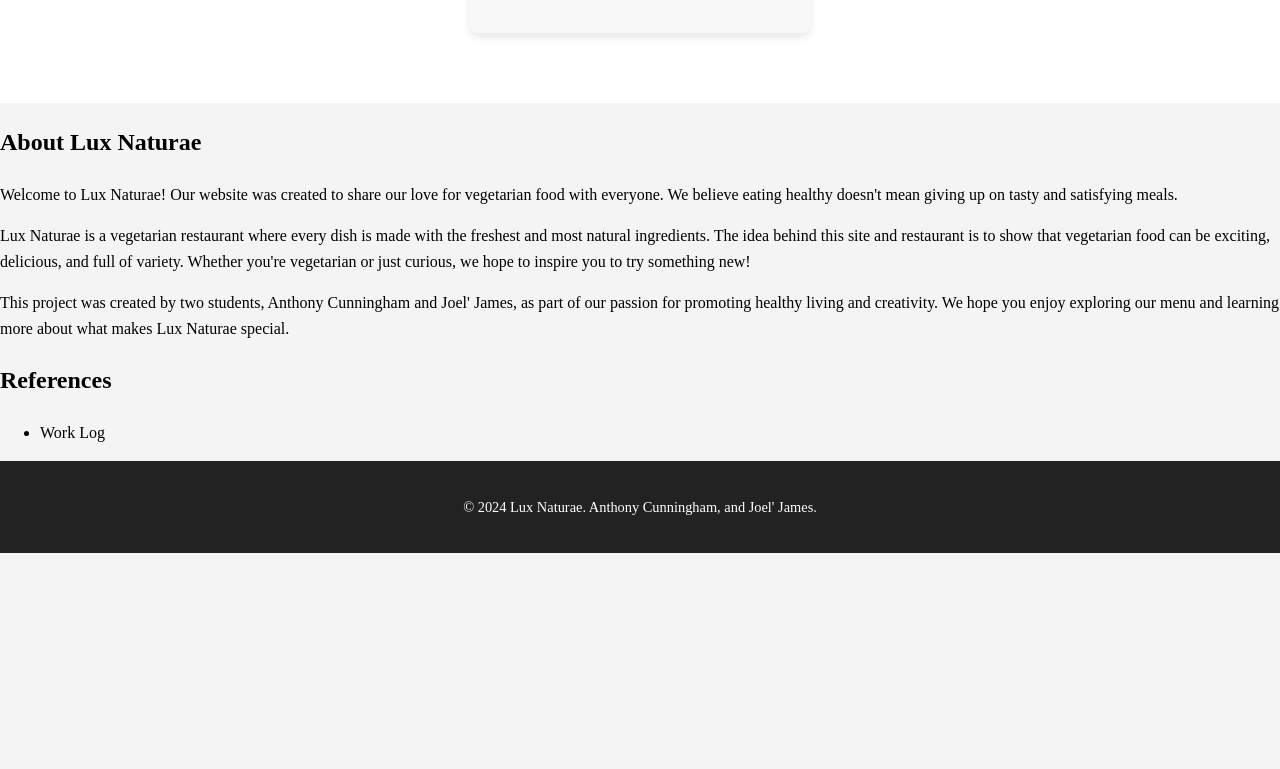
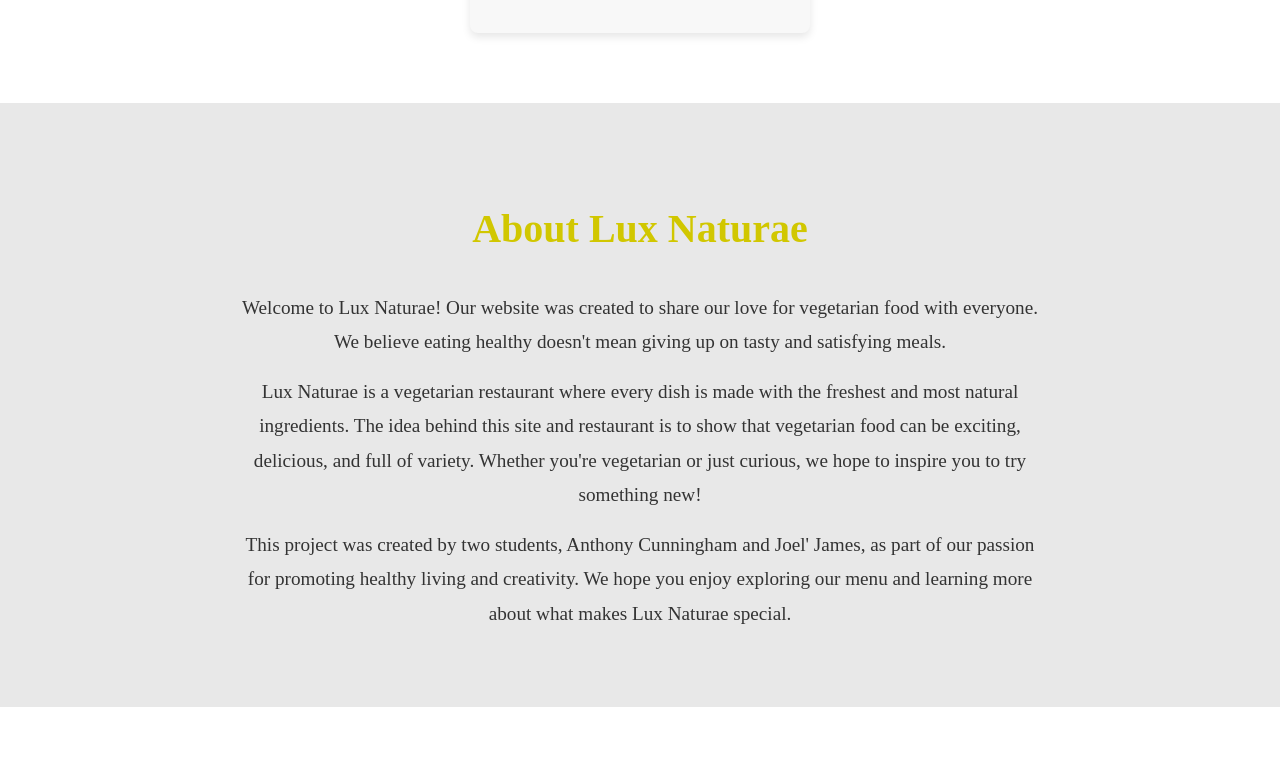
Before and after one commit to AniM4nixc/Lux-Naturae, a plain HTML site: page index.html in a window 1280 px wide. Shown: the part 2511-3280 px from the top of the page. Before the commit the page ends 3064 px from the top, so only its background shows below. Drawn offline with nearby package versions, Linux system fonts and the light colour scheme.

Commit message:
Update style.css

```diff
--- a/style.css
+++ b/style.css
@@ -1,7 +1,7 @@
 /* Global Styles */
 body {
     margin: 0;
-    font-family: 'Times new Roman', sans-serif;
+    font-family: 'Times New Roman', sans-serif;
     line-height: 1.6;
     background-color: #f4f4f4;
 }
@@ -142,6 +142,29 @@ a {
     box-shadow: 0 8px 16px rgba(0, 0, 0, 0.2);
 }
 
+/* About Section */
+.about {
+    background-color: #e8e8e8; /* Light gray background for contrast */
+    color: #333; /* Dark text for readability */
+    padding: 60px 20px;
+    text-align: center;
+}
+
+.about .section-title {
+    font-size: 2.5rem;
+    margin-bottom: 30px;
+    color: #d1c700; /* Golden accent color */
+}
+
+.about p {
+    font-size: 1.2rem;
+    line-height: 1.8;
+    margin: 15px 0;
+    max-width: 800px;
+    margin-left: auto;
+    margin-right: auto;
+}
+
 /* Footer Styling */
 footer {
     background-color: #222;
@@ -150,3 +173,34 @@ footer {
     padding: 20px;
     font-size: 0.9rem;
 }
+
+/* References Section */
+.references {
+    background-color: white;
+    padding: 50px 20px;
+    text-align: center;
+}
+
+.references .section-title {
+    font-size: 2.5rem;
+    margin-bottom: 30px;
+}
+
+.references ul {
+    list-style: none;
+    padding: 0;
+}
+
+.references ul li {
+    margin: 10px 0;
+}
+
+.references ul a {
+    color: #d1c700;
+    text-decoration: underline;
+    font-size: 1.1rem;
+}
+
+.references ul a:hover {
+    color: #a59c00;
+}
```
